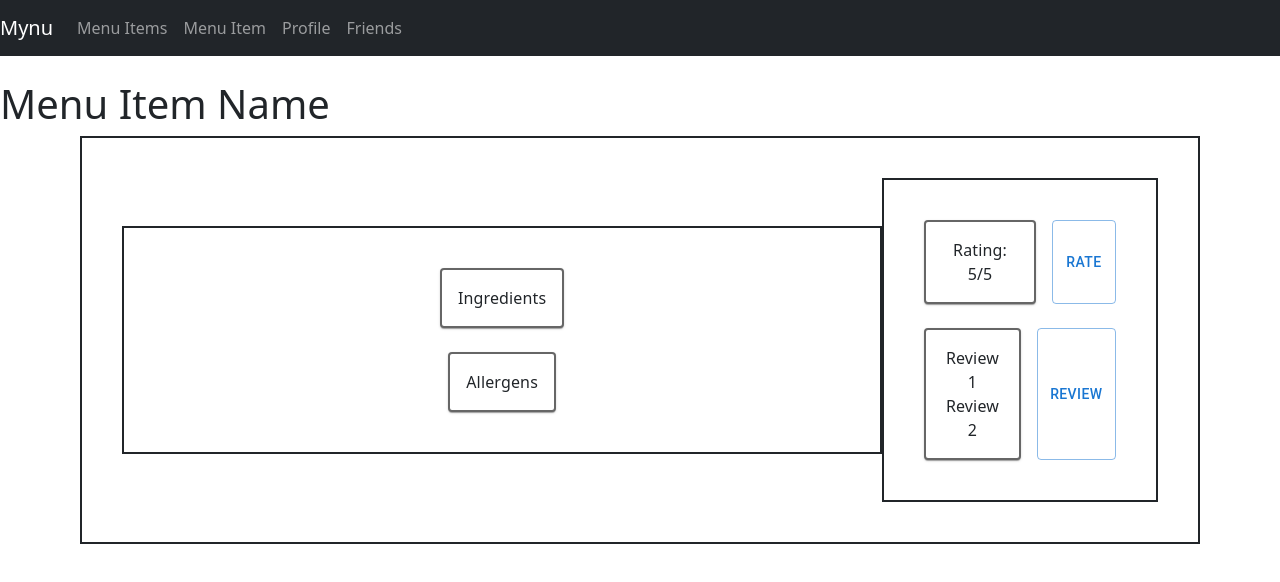
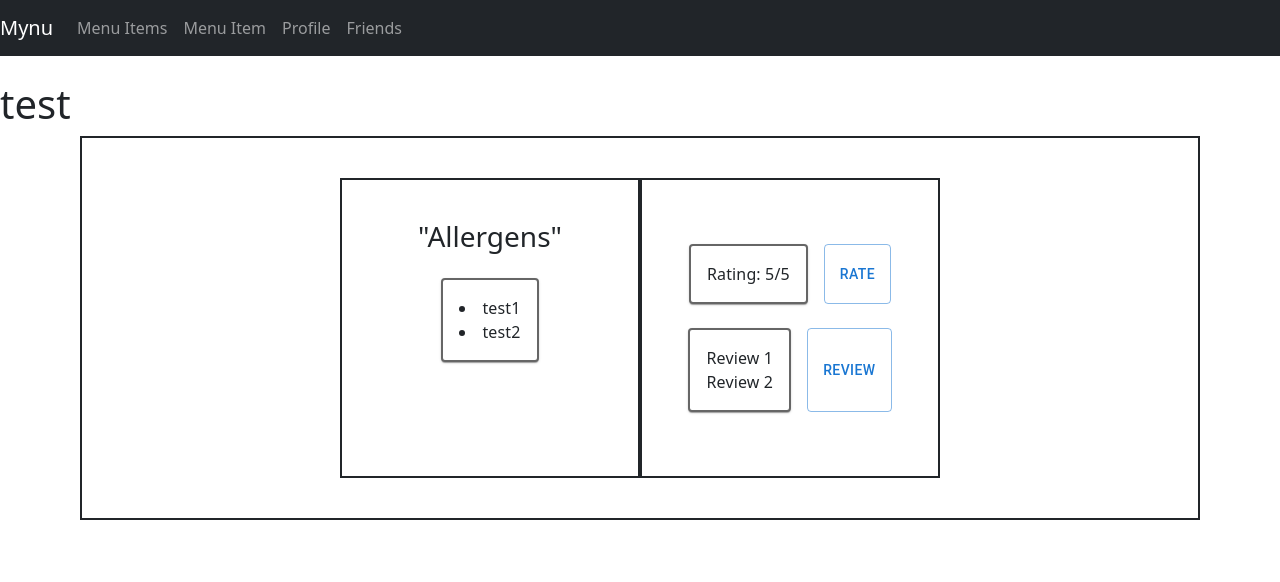
Before and after one commit to akivabrookler/mynu, a React (Create React App) app in the folder mynu/: page /item in a window 1280 px wide. Shown: the top 582 px of the page. Built offline with nearby package versions, Linux system fonts and the light colour scheme; no server answers.

Commit message:
with function to display correct ingredient

```diff
--- a/mynu/src/components/MenuItem.component.js
+++ b/mynu/src/components/MenuItem.component.js
@@ -10,15 +10,9 @@ import { Box } from '@mui/system';
 import Paper from '@mui/material/Paper';
 import { positions } from '@mui/system';
 import { styled } from '@mui/material/styles';
+import { ListItem } from '@mui/material';
 
-// const router = require('express').Router();
-// let Menu_Item = require('../models/menu_item.mode   ');
 
-// router.route('/:id').get((req,res) => {
-//     Menu_Item.findById(req.params.id)
-//         .then(menuItem => res.json(menuItem))
-//         .catch(err => res.status(400).json('Error: ' + err));
-// });
 
 
 
@@ -32,18 +26,42 @@ const Item = styled(Paper)(({ theme }) => ({
 
 export default class MenuItem extends Component {
 
+    // constructor(props) {
+    //     super(props);
+    //     this.state =
+    //     {
+    //         id: -1
+    //     }
+    // }
+
     constructor(props) {
         super(props);
-        this.state =
-        {
-            id: -1
-        }
-    }
+        this.state = {
+            id: -1,
+            name: '',
+            allergens: '',
+            dining_hall: '',
+            meal: []
+        };
+      }
+
+      componentDidMount(id) {
+        axios.get('http://localhost:5000/menuItems/' + id)
+          .then(response => {
+            this.setState({
+                id: response.data.id,
+                name: response.data.name,
+                allergens: response.data.allergens,
+                dining_hall: response.data.allergens,
+                meal: response.data.meal
+             })
+          })
+          .catch((error) => {
+            console.log(error);
+          })
+      }
 
 
-    displayItem(props) {
-        var id = props;
-    }
 
 
     render(){
@@ -104,6 +122,14 @@ export default class MenuItem extends Component {
         // </Box>
         // );
         const test = true;
+        // let itemName = this.state.name;
+        let itemName = "test";
+
+        let allergens = ["test1", "test2"];
+        let allergensList = [];
+        allergens.forEach((allergen,index)=>{
+            allergensList.push( <ListItem key={allergen} class = "list-group-allergen">{allergen}</ListItem>)
+        })
         return (
             <>
             {/* <Stack
@@ -131,7 +157,7 @@ export default class MenuItem extends Component {
             >
             <div>
                 <h1>
-                {"Menu Item Name"}
+                {itemName}
                 </h1>
             </div>
             </Stack>
@@ -141,7 +167,7 @@ export default class MenuItem extends Component {
                     mr: 10,
                     p: 5,
                     border: 2,
-                    ml: 10
+                    ml: 10,
                     // borderLeft: 20
                 }}
                 direction='row'
@@ -153,7 +179,8 @@ export default class MenuItem extends Component {
                 sx={{
                     mr: 10,
                     // p: 20,
-                    width: 800,
+                    width: 300,
+                    height: 300,
                     p: 5,
                     border: 2,
                     ml: 10
@@ -161,12 +188,12 @@ export default class MenuItem extends Component {
                 }}
                     direction='column'
                     // spacing={{ xs: 1, sm: 2, md: 4 }}
-                    justifyContent="center"
+                    justifyContent="flex-start"
                     alignItems="center"
                     marginRight='50'
                     spacing={3}
                 >
-                    <Item
+                    {/* <Item
                     sx={{
                             p: 2,
                             border: 2,
@@ -175,8 +202,10 @@ export default class MenuItem extends Component {
                         <body>
                         {"Ingredients"}
                         </body>
-                    </Item>
-
+                    </Item> */}
+                    <h3>
+                        "Allergens"
+                    </h3>
                     <Item
                     sx={{
                             p: 2,
@@ -184,7 +213,7 @@ export default class MenuItem extends Component {
                             borderColor: '1px solid black',
                             }}>
                         <body>
-                        {"Allergens"}
+                        {allergensList}
                         </body>
                     </Item>
                 </Stack>
@@ -194,7 +223,9 @@ export default class MenuItem extends Component {
                     mr: 10,
                     p: 5,
                     border: 2,
-                    ml: 130
+                    ml: 130,
+                    width: 300,
+                    height: 300
                     // borderLeft: 20
                 }}
                     direction='column'
```
Also changed, not shown: 1 other file (tests, documents, lock files or other folders).
